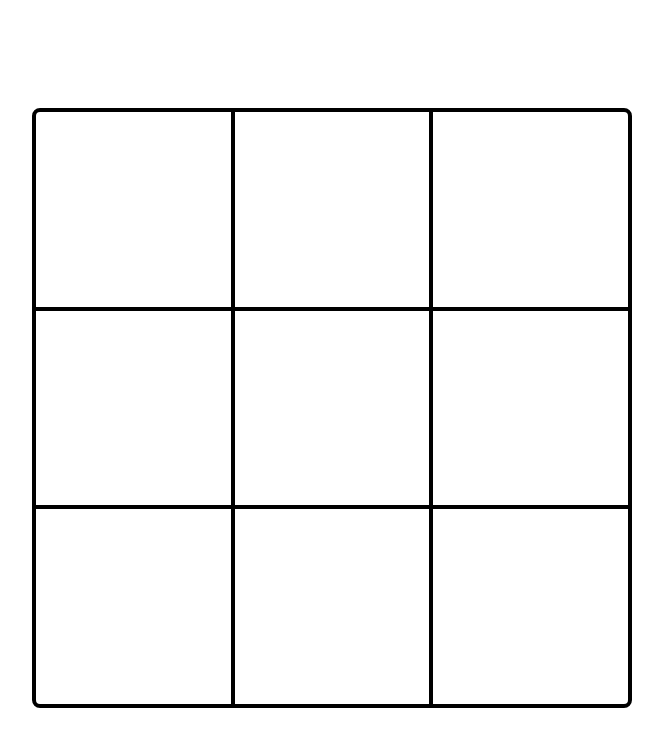
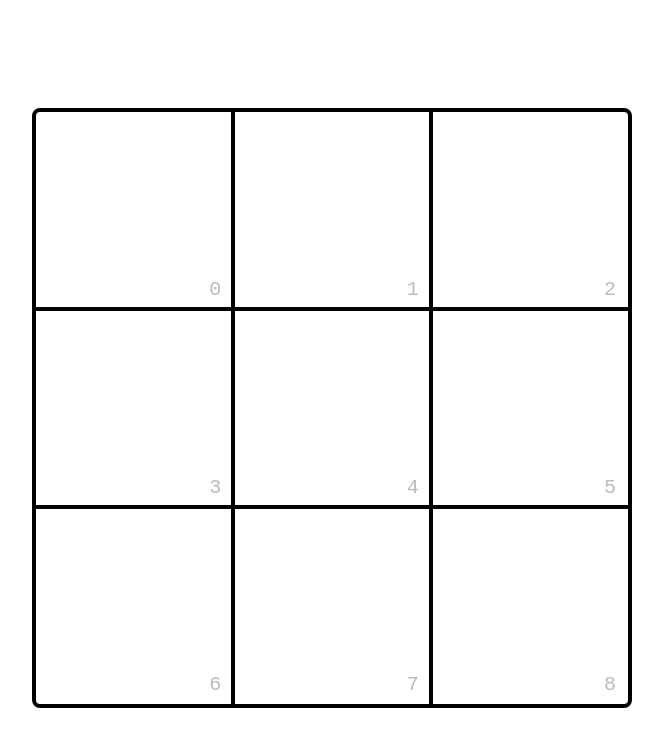
Before and after one commit to SoliraZ/tic-tac-toe, a Next.js app in the folder app/: page / in a window 1280 px wide. Shown: the top 746 px of the page, without its empty margins (308-971 px from the left). Built offline with nearby package versions, Linux system fonts and the light colour scheme.

Commit message:
Enhance Tic-Tac-Toe UI by adding index display and adjusting positioning styles

```diff
--- a/app/src/app/page.tsx
+++ b/app/src/app/page.tsx
@@ -90,6 +90,7 @@ export default function Home() {
               fontSize: 120,
               userSelect: "none",
               zIndex: 1,
+              position: "relative",
             }}
           >
             {val === "X" && (
@@ -112,6 +113,16 @@ export default function Home() {
                 ○
               </motion.span>
             )}
+            {/* Index in bottom-right */}
+            <span style={{
+              position: "absolute",
+              bottom: 8,
+              right: 12,
+              fontSize: 20,
+              color: "#bbb",
+              pointerEvents: "none",
+              fontFamily: "monospace"
+            }}>{idx}</span>
           </div>
         ))}
       </div>
```
